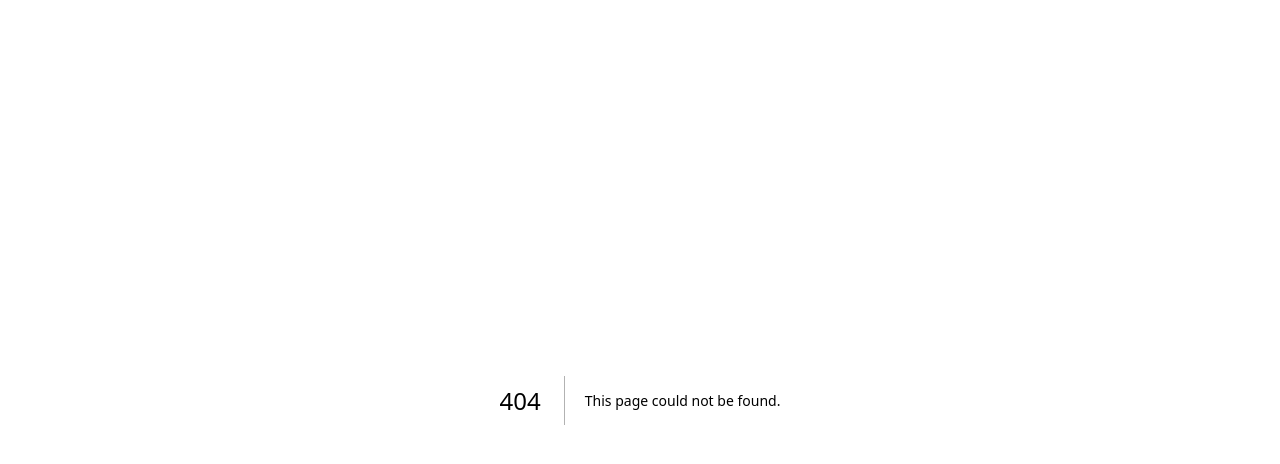
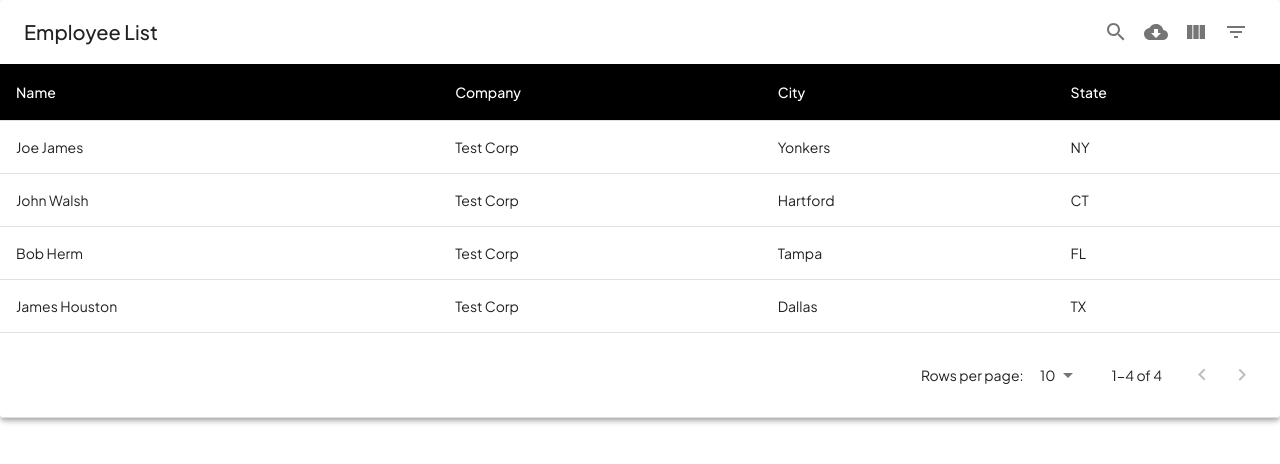
Before and after one commit to hasibulmahi/honest-elite-dashboard, a Next.js app: page /data-tables in a window 1280 px wide. Before the commit this address had no page. Shown: the top 464 px of the page. Built offline with nearby package versions, Linux system fonts and the light colour scheme.

Commit message:
initial commit

```diff
--- /dev/null
+++ b/components/layout/index.js
@@ -0,0 +1,38 @@
+import React from "react";
+import Navigation from "../navigation/navigation.component";
+import DataTables from "../table/table.component";
+import Sidebar from "../sidebar/sidebar.component";
+import { Box, Container } from "@mui/material";
+
+const drawerWidth = 240;
+
+function Layout({ children }) {
+  return (
+    <Container
+      maxWidth={false}
+      sx={{
+        display: "flex",
+        px: "0px !important",
+      }}
+    >
+      <Sidebar />
+      <Box
+        sx={{
+          width: `calc(100% - ${drawerWidth}px)`,
+          bgcolor: "#FFF",
+        }}
+      >
+        <Navigation />
+        <Box
+          sx={{
+            px: "1rem",
+          }}
+        >
+          {children}
+        </Box>
+      </Box>
+    </Container>
+  );
+}
+
+export default Layout;
--- a/components/navigation/navigation.component.js
+++ b/components/navigation/navigation.component.js
@@ -1,12 +1,87 @@
-import { Container } from '@mui/material';
-import React from 'react';
+import React from "react";
+
+import Toolbar from "@mui/material/Toolbar";
+
+import { AppBar, Button, Collapse } from "@mui/material";
+import { styled, alpha } from "@mui/material/styles";
+import SearchIcon from "@mui/icons-material/Search";
+import InputBase from "@mui/material/InputBase";
+
+const drawerWidth = 220;
+
+const Search = styled("div")(({ theme }) => ({
+  position: "relative",
+  borderRadius: theme.shape.borderRadius,
+  backgroundColor: alpha(theme.palette.common.white, 0.15),
+  "&:hover": {
+    backgroundColor: alpha(theme.palette.common.white, 0.25),
+  },
+  marginLeft: 0,
+  width: "100%",
+  [theme.breakpoints.up("sm")]: {
+    marginLeft: theme.spacing(1),
+    width: "auto",
+  },
+}));
+
+const SearchIconWrapper = styled("div")(({ theme }) => ({
+  padding: theme.spacing(0, 2),
+  height: "100%",
+  position: "absolute",
+  pointerEvents: "none",
+  display: "flex",
+  alignItems: "center",
+  justifyContent: "center",
+}));
+
+const StyledInputBase = styled(InputBase)(({ theme }) => ({
+  color: "inherit",
+  "& .MuiInputBase-input": {
+    padding: theme.spacing(1, 1, 1, 0),
+    // vertical padding + font size from searchIcon
+    paddingLeft: `calc(1em + ${theme.spacing(4)})`,
+    transition: theme.transitions.create("width"),
+    width: "100%",
+    [theme.breakpoints.up("sm")]: {
+      width: "24ch",
+      "&:focus": {
+        width: "24ch",
+      },
+    },
+  },
+}));
 
 function Navigation(props) {
-    return (
-        <div>
-            <Container></Container>
-        </div>
-    );
+  return (
+    <AppBar
+      position="relative"
+      sx={{
+        width: "100%",
+      }}
+    >
+      <Toolbar>
+        <Search
+          sx={{
+            color: "#000",
+            border: "1px solid",
+            borderColor: "#808080",
+          }}
+        >
+          <SearchIconWrapper>
+            <SearchIcon
+              sx={{
+                color: "#808080",
+              }}
+            />
+          </SearchIconWrapper>
+          <StyledInputBase
+            placeholder="Search…"
+            inputProps={{ "aria-label": "search" }}
+          />
+        </Search>
+      </Toolbar>
+    </AppBar>
+  );
 }
 
 export default Navigation;
--- a/components/sidebar/sidebar.component.js
+++ b/components/sidebar/sidebar.component.js
@@ -14,56 +14,11 @@ import InboxIcon from "@mui/icons-material/MoveToInbox";
 import MailIcon from "@mui/icons-material/Mail";
 import Image from "next/image";
 import { AppBar, Button, Collapse } from "@mui/material";
-import { styled, alpha } from "@mui/material/styles";
-import SearchIcon from "@mui/icons-material/Search";
-import InputBase from "@mui/material/InputBase";
 import ListSubheader from "@mui/material/ListSubheader";
 import { CategoryItem } from "./sidebar-item";
 import { ExpandLess, ExpandMore } from "@mui/icons-material";
 
 const drawerWidth = 240;
-
-const Search = styled("div")(({ theme }) => ({
-  position: "relative",
-  borderRadius: theme.shape.borderRadius,
-  backgroundColor: alpha(theme.palette.common.white, 0.15),
-  "&:hover": {
-    backgroundColor: alpha(theme.palette.common.white, 0.25),
-  },
-  marginLeft: 0,
-  width: "100%",
-  [theme.breakpoints.up("sm")]: {
-    marginLeft: theme.spacing(1),
-    width: "auto",
-  },
-}));
-
-const SearchIconWrapper = styled("div")(({ theme }) => ({
-  padding: theme.spacing(0, 2),
-  height: "100%",
-  position: "absolute",
-  pointerEvents: "none",
-  display: "flex",
-  alignItems: "center",
-  justifyContent: "center",
-}));
-
-const StyledInputBase = styled(InputBase)(({ theme }) => ({
-  color: "inherit",
-  "& .MuiInputBase-input": {
-    padding: theme.spacing(1, 1, 1, 0),
-    // vertical padding + font size from searchIcon
-    paddingLeft: `calc(1em + ${theme.spacing(4)})`,
-    transition: theme.transitions.create("width"),
-    width: "100%",
-    [theme.breakpoints.up("sm")]: {
-      width: "24ch",
-      "&:focus": {
-        width: "24ch",
-      },
-    },
-  },
-}));
 
 function Sidebar(props) {
   const [open, setOpen] = React.useState(true);
@@ -73,42 +28,6 @@ function Sidebar(props) {
     setOpen(!open);
   };
   return (
-    <Box sx={{ display: "flex" }}>
-      <CssBaseline />
-      <AppBar
-        position="fixed"
-        sx={{
-          width: `calc(100% - ${drawerWidth}px)`,
-          ml: `${drawerWidth}px`,
-          bgcolor: "#FFF",
-        }}
-      >
-        <Toolbar
-          sx={{
-            py: "1.1rem",
-          }}
-        >
-          <Search
-            sx={{
-              color: "#000",
-              border: "1px solid",
-              borderColor: "#808080",
-            }}
-          >
-            <SearchIconWrapper>
-              <SearchIcon
-                sx={{
-                  color: "#808080",
-                }}
-              />
-            </SearchIconWrapper>
-            <StyledInputBase
-              placeholder="Search…"
-              inputProps={{ "aria-label": "search" }}
-            />
-          </Search>
-        </Toolbar>
-      </AppBar>
     <Drawer
       sx={{
         width: drawerWidth,
@@ -116,6 +35,8 @@ function Sidebar(props) {
         "& .MuiDrawer-paper": {
           width: drawerWidth,
           boxSizing: "border-box",
+          position: "relative",
+          height: "100vh",
         },
       }}
       variant="permanent"
@@ -212,16 +133,20 @@ function Sidebar(props) {
                 {index % 2 === 0 ? <InboxIcon /> : <MailIcon />}
               </ListItemIcon>
               <ListItemText>
-                  <Typography variant="h5" fontSize={13} fontWeight={600}>{text}</Typography>
+                <Typography variant="h5" fontSize={13} fontWeight={600}>
+                  {text}
+                </Typography>
               </ListItemText>
             </ListItemButton>
           </ListItem>
         ))}
       </List>
-        <Box sx={{
+      <Box
+        sx={{
           display: "flex",
-          justifyContent: "center"
-        }}>
+          justifyContent: "center",
+        }}
+      >
         <Button
           variant="outlined"
           type="submit"
@@ -229,14 +154,13 @@ function Sidebar(props) {
             textTransform: "capitalize",
             color: "#ED028C",
             borderColor: "#ED028C",
-            width: "180px"
+            width: "180px",
           }}
         >
           Log out
         </Button>
       </Box>
     </Drawer>
-    </Box>
   );
 }
 
--- /dev/null
+++ b/components/table/table.component.js
@@ -0,0 +1,89 @@
+import React from "react";
+import MUIDataTable from "mui-datatables";
+
+function DataTables(props) {
+  const columns = [
+    {
+      name: "name",
+      label: "Name",
+      options: {
+        filter: false,
+        sort: false,
+        setCellHeaderProps: (value) => ({
+          style: {
+            backgroundColor: "#000",
+            color: "#fff",
+          },
+        }),
+      },
+    },
+    {
+      name: "company",
+      label: "Company",
+      options: {
+        filter: false,
+        sort: false,
+        setCellHeaderProps: (value) => ({
+          style: {
+            backgroundColor: "#000",
+            color: "#fff",
+          },
+        }),
+      },
+    },
+    {
+      name: "city",
+      label: "City",
+      options: {
+        filter: false,
+        sort: false,
+        setCellHeaderProps: (value) => ({
+          style: {
+            backgroundColor: "#000",
+            color: "#fff",
+          },
+        }),
+      },
+    },
+    {
+      name: "state",
+      label: "State",
+      options: {
+        filter: false,
+        sort: false,
+        setCellHeaderProps: (value) => ({
+          style: {
+            backgroundColor: "#000",
+            color: "#fff",
+          },
+        }),
+      },
+    },
+  ];
+
+  const data = [
+    { name: "Joe James", company: "Test Corp", city: "Yonkers", state: "NY" },
+    { name: "John Walsh", company: "Test Corp", city: "Hartford", state: "CT" },
+    { name: "Bob Herm", company: "Test Corp", city: "Tampa", state: "FL" },
+    {
+      name: "James Houston",
+      company: "Test Corp",
+      city: "Dallas",
+      state: "TX",
+    },
+  ];
+
+  return (
+    <MUIDataTable
+      title={"Employee List"}
+      data={data}
+      columns={columns}
+      options={{
+        print: false,
+        selectableRows: false,
+      }}
+    />
+  );
+}
+
+export default DataTables;
--- a/package.json
+++ b/package.json
@@ -15,6 +15,7 @@
     "@mui/material": "^5.14.5",
     "@mui/styled-engine-sc": "^5.12.0",
     "autoprefixer": "10.4.15",
+    "mui-datatables": "^4.3.0",
     "next": "13.4.16",
     "postcss": "8.4.28",
     "react": "18.2.0",
--- /dev/null
+++ b/pages/data-tables.js
@@ -0,0 +1,89 @@
+import React from "react";
+import MUIDataTable from "mui-datatables";
+
+function DataTables(props) {
+  const columns = [
+    {
+      name: "name",
+      label: "Name",
+      options: {
+        filter: false,
+        sort: false,
+        setCellHeaderProps: (value) => ({
+          style: {
+            backgroundColor: "#000",
+            color: "#fff",
+          },
+        }),
+      },
+    },
+    {
+      name: "company",
+      label: "Company",
+      options: {
+        filter: false,
+        sort: false,
+        setCellHeaderProps: (value) => ({
+          style: {
+            backgroundColor: "#000",
+            color: "#fff",
+          },
+        }),
+      },
+    },
+    {
+      name: "city",
+      label: "City",
+      options: {
+        filter: false,
+        sort: false,
+        setCellHeaderProps: (value) => ({
+          style: {
+            backgroundColor: "#000",
+            color: "#fff",
+          },
+        }),
+      },
+    },
+    {
+      name: "state",
+      label: "State",
+      options: {
+        filter: false,
+        sort: false,
+        setCellHeaderProps: (value) => ({
+          style: {
+            backgroundColor: "#000",
+            color: "#fff",
+          },
+        }),
+      },
+    },
+  ];
+
+  const data = [
+    { name: "Joe James", company: "Test Corp", city: "Yonkers", state: "NY" },
+    { name: "John Walsh", company: "Test Corp", city: "Hartford", state: "CT" },
+    { name: "Bob Herm", company: "Test Corp", city: "Tampa", state: "FL" },
+    {
+      name: "James Houston",
+      company: "Test Corp",
+      city: "Dallas",
+      state: "TX",
+    },
+  ];
+
+  return (
+    <MUIDataTable
+      title={"Employee List"}
+      data={data}
+      columns={columns}
+      options={{
+        print: false,
+        selectableRows: false,
+      }}
+    />
+  );
+}
+
+export default DataTables;
```
Lines whose indentation alone changed are shown as unchanged.
